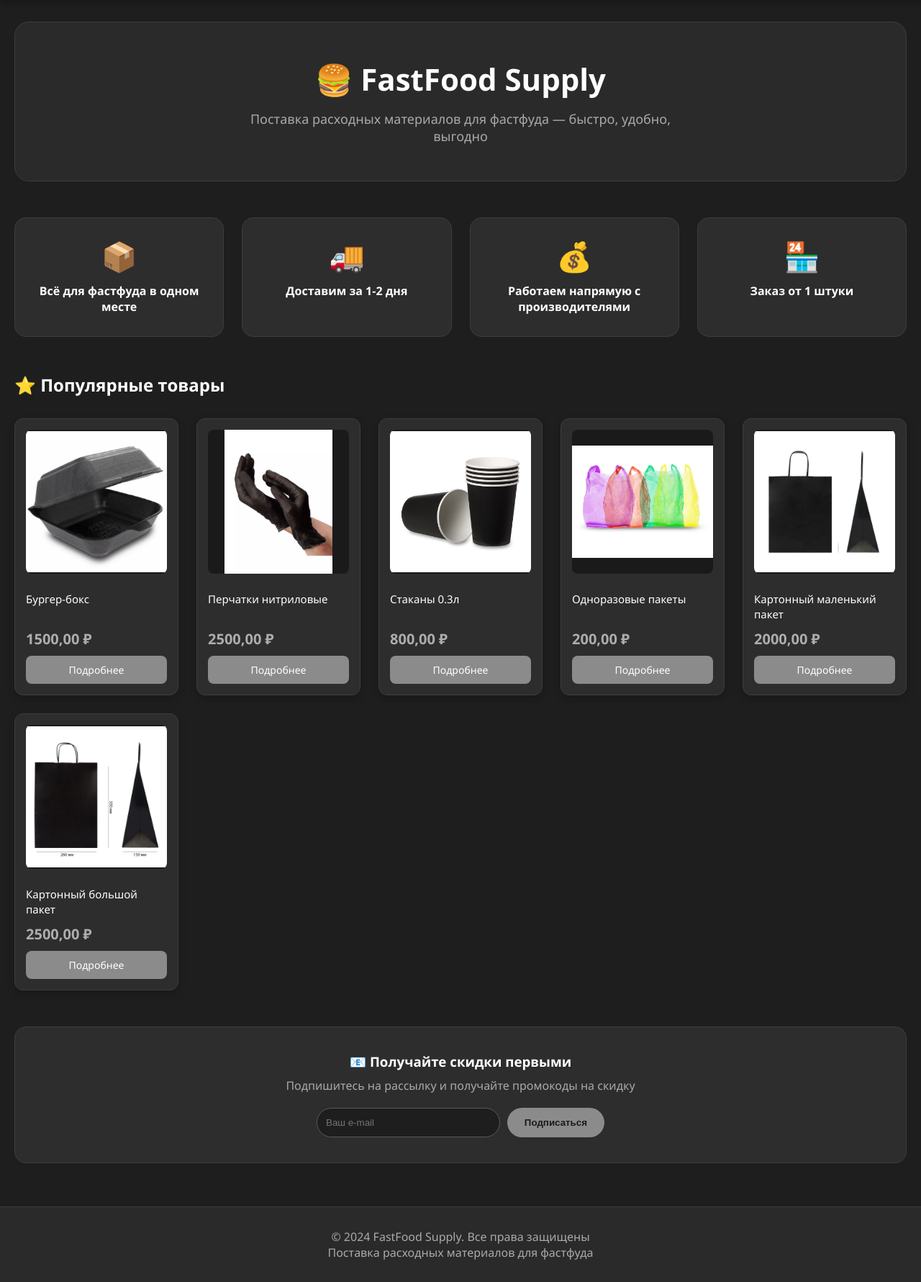
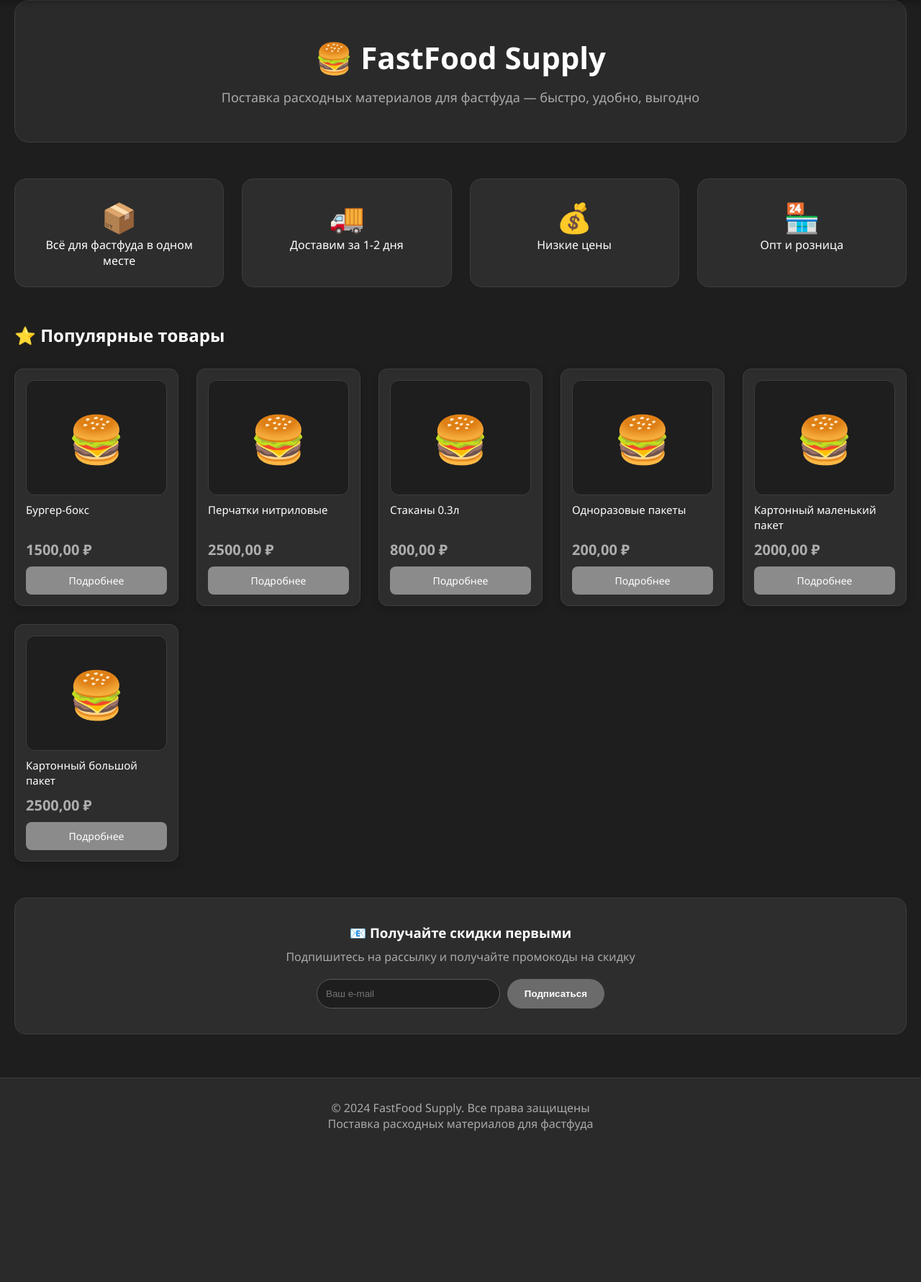
Before and after one commit to prohorenkov413-png/fastfood-supply, a Django app: page / in a window 1280 px wide. Shown: the part 60-1841 px from the top of the page at 72% size. After the commit the page ends 1631 px from the top, so only its background shows below. Run offline with Django 5.2, Linux system fonts and the light colour scheme; data comes from the database, SQL or seed files in the repository.

Commit message:
Добавлены эмодзи на главную страницу

```diff
--- a/shop/templates/shop/home.html
+++ b/shop/templates/shop/home.html
@@ -2,29 +2,29 @@
 {% load static %}
 {% block content %}
 
-<!-- Баннер / Герой-секция -->
-<div style="background: #2a2a2a; border-radius: 20px; padding: 50px 40px; margin-top: 30px; margin-bottom: 50px; text-align: center; border: 1px solid #3d3d3d;">
+<!-- Баннер -->
+<div style="background: #2a2a2a; border-radius: 20px; padding: 50px 40px; margin-bottom: 50px; text-align: center; border: 1px solid #3d3d3d;">
     <h1 style="font-size: 42px; margin-bottom: 15px; color: white;">🍔 FastFood Supply</h1>
-    <p style="font-size: 18px; color: #aaaaaa; max-width: 600px; margin: 0 auto;">Поставка расходных материалов для фастфуда — быстро, удобно, выгодно</p>
+    <p style="font-size: 18px; color: #aaaaaa;">Поставка расходных материалов для фастфуда — быстро, удобно, выгодно</p>
 </div>
 
-<!-- Преимущества (серые карточки) -->
+<!-- Преимущества -->
 <div style="display: grid; grid-template-columns: repeat(auto-fit, minmax(200px, 1fr)); gap: 25px; margin-bottom: 50px;">
     <div style="text-align: center; padding: 25px; background: #2d2d2d; border-radius: 16px; border: 1px solid #3d3d3d;">
-        <div style="font-size: 40px; margin-bottom: 10px;">📦</div>
-        <div style="font-weight: 600; margin-bottom: 5px; color: white;">Всё для фастфуда в одном месте</div>
+        <div style="font-size: 40px;">📦</div>
+        <div style="color: white;">Всё для фастфуда в одном месте</div>
     </div>
     <div style="text-align: center; padding: 25px; background: #2d2d2d; border-radius: 16px; border: 1px solid #3d3d3d;">
-        <div style="font-size: 40px; margin-bottom: 10px;">🚚</div>
-        <div style="font-weight: 600; margin-bottom: 5px; color: white;">Доставим за 1-2 дня</div>
+        <div style="font-size: 40px;">🚚</div>
+        <div style="color: white;">Доставим за 1-2 дня</div>
     </div>
     <div style="text-align: center; padding: 25px; background: #2d2d2d; border-radius: 16px; border: 1px solid #3d3d3d;">
-        <div style="font-size: 40px; margin-bottom: 10px;">💰</div>
-        <div style="font-weight: 600; margin-bottom: 5px; color: white;">Работаем напрямую с производителями</div>
+        <div style="font-size: 40px;">💰</div>
+        <div style="color: white;">Низкие цены</div>
     </div>
     <div style="text-align: center; padding: 25px; background: #2d2d2d; border-radius: 16px; border: 1px solid #3d3d3d;">
-        <div style="font-size: 40px; margin-bottom: 10px;">🏪</div>
-        <div style="font-weight: 600; margin-bottom: 5px; color: white;">Заказ от 1 штуки</div>
+        <div style="font-size: 40px;">🏪</div>
+        <div style="color: white;">Опт и розница</div>
     </div>
 </div>
 
@@ -34,35 +34,24 @@
 <div class="product-grid">
     {% for product in products %}
     <div class="product-card">
-        {% if product.image %}
-            <img src="{{ product.image.url }}" alt="{{ product.name }}">
-        {% else %}
-            <div style="width: 100%; height: 200px; background: #1e1e1e; display: flex; align-items: center; justify-content: center; border-radius: 8px;">
-                <span style="font-size: 48px; color: #666;">🍽️</span>
-            </div>
-        {% endif %}
+        <div style="width: 100%; height: 160px; background: #1e1e1e; display: flex; align-items: center; justify-content: center; border-radius: 12px; margin-bottom: 10px; border: 1px solid #3d3d3d;">
+            <span style="font-size: 64px;">{{ product.emoji|default:"🍔" }}</span>
+        </div>
         <h3>{{ product.name }}</h3>
         <div class="price">{{ product.price }} ₽</div>
         <a href="/product/{{ product.slug }}/" class="btn">Подробнее</a>
     </div>
     {% endfor %}
 </div>
-{% else %}
-<div style="text-align: center; padding: 50px; background: #2d2d2d; border-radius: 16px; border: 1px solid #3d3d3d;">
-    <div style="font-size: 48px; margin-bottom: 15px;">🛍️</div>
-    <h3 style="margin-bottom: 10px; color: white;">Товары скоро появятся</h3>
-    <p style="color: #aaaaaa; margin-bottom: 20px;">Зайдите в админ-панель, чтобы добавить первые товары</p>
-    <a href="/admin/" style="padding: 10px 24px; background: #6b6b6b; color: white; text-decoration: none; border-radius: 30px;">Перейти в админку</a>
-</div>
 {% endif %}
 
-<!-- Блок с рассылкой -->
+<!-- Подписка -->
 <div style="background: #2d2d2d; border-radius: 16px; padding: 35px; text-align: center; margin-top: 50px; border: 1px solid #3d3d3d;">
     <h3 style="margin-bottom: 10px; color: white;">📧 Получайте скидки первыми</h3>
     <p style="color: #aaaaaa; margin-bottom: 20px;">Подпишитесь на рассылку и получайте промокоды на скидку</p>
     <div style="display: flex; max-width: 400px; margin: 0 auto; gap: 10px;">
-        <input type="email" placeholder="Ваш e-mail" style="flex: 1; padding: 12px; border: 1px solid #5a5a5a; border-radius: 40px; background: #1e1e1e; color: #cccccc;">
-        <button style="background: #8b8b8b; color: #1a1a1a; font-weight: 700; border: none; padding: 12px 24px; border-radius: 40px; cursor: pointer;">Подписаться</button>
+        <input type="email" placeholder="Ваш e-mail" style="flex: 1; padding: 12px; border: 1px solid #5a5a5a; border-radius: 40px; background: #1e1e1e; color: white;">
+        <button style="background: #6b6b6b; color: white; border: none; padding: 12px 24px; border-radius: 40px; cursor: pointer;">Подписаться</button>
     </div>
 </div>
 
```
